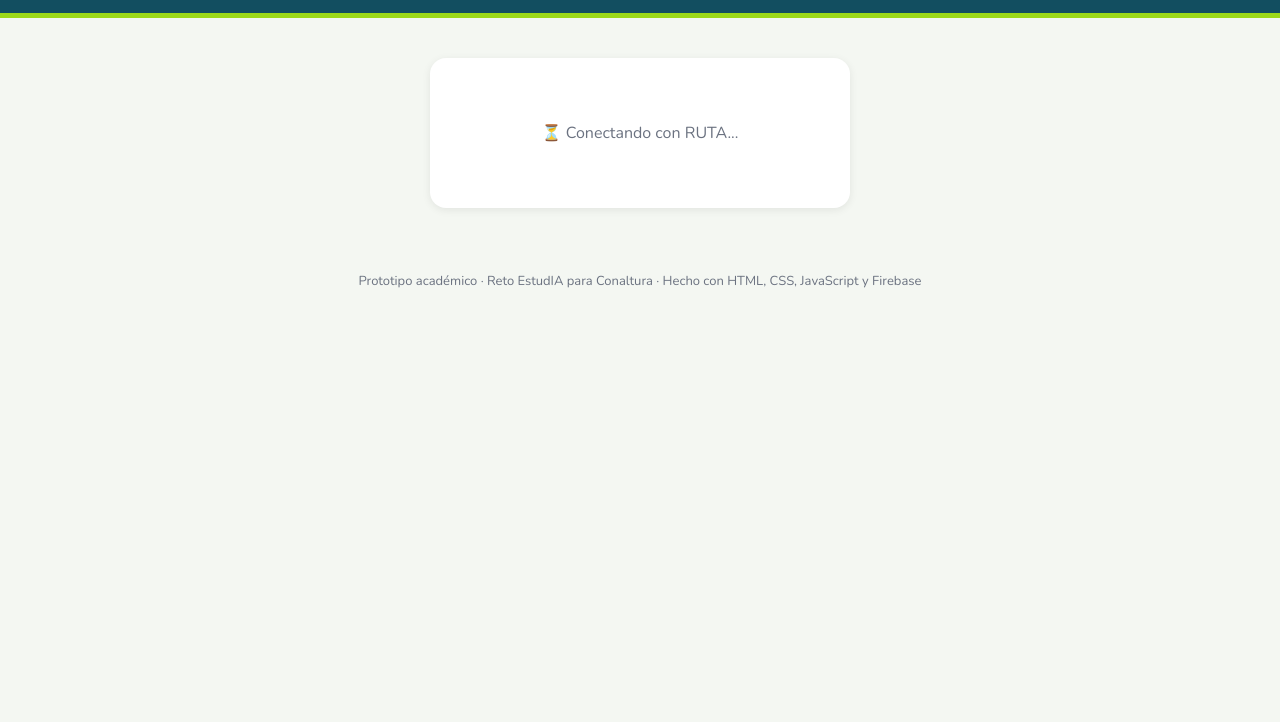
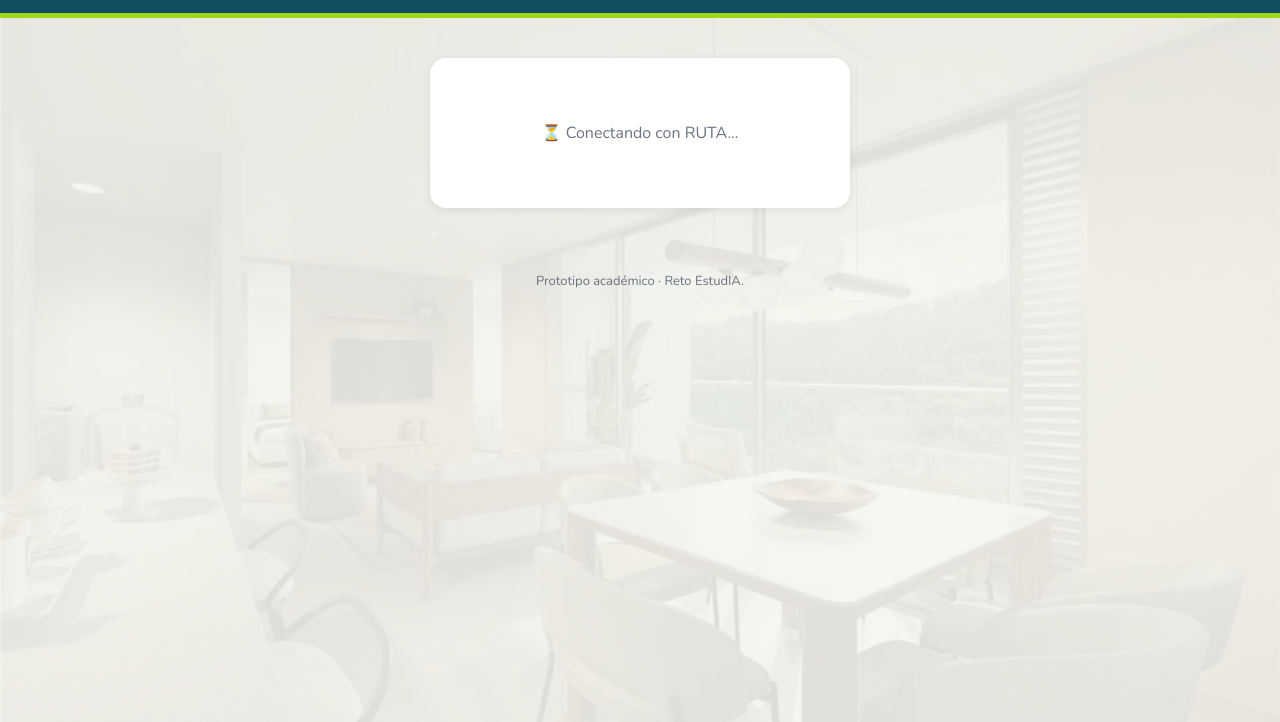
Before and after one commit to Macaph/RUTA-CONALTURA, a plain HTML site: page index.html in a window 1280 px wide. Shown: the part 78-800 px from the top of the page. Drawn offline with nearby package versions, Linux system fonts and the light colour scheme.

Commit message:
Marca de agua en el ingreso y pie de pagina

```diff
--- a/css/estilos.css
+++ b/css/estilos.css
@@ -718,3 +718,19 @@ code {
   font-weight: 700;
   color: var(--verde-oscuro);
 }
+
+/* =========================================================
+   MARCA DE AGUA EN LA PANTALLA DE INGRESO
+   La imagen cubre todo el fondo con 10% de opacidad
+   (90% transparente). Solo se ve mientras body tiene
+   la clase "en-ingreso".
+   ========================================================= */
+body.en-ingreso::before {
+  content: "";
+  position: fixed;
+  inset: 0;                       /* ocupa toda la pantalla */
+  background: url("../img/fondo-ingreso.jpg") center / cover no-repeat;
+  opacity: 0.10;                  /* 90 % transparente */
+  pointer-events: none;           /* no estorba los clics */
+  z-index: -1;                    /* queda detrás de todo */
+}
--- a/index.html
+++ b/index.html
@@ -18,7 +18,9 @@
   <link href="https://fonts.googleapis.com/css2?family=Comfortaa:wght@500;700&family=Nunito:wght@400;700&display=swap" rel="stylesheet">
   <link rel="stylesheet" href="css/estilos.css">
 </head>
-<body>
+<!-- La clase "en-ingreso" muestra la imagen de fondo (marca de agua).
+     app.js la quita al entrar y la vuelve a poner al salir. -->
+<body class="en-ingreso">
 
   <!-- ===== ENCABEZADO: siempre visible ===== -->
   <header class="encabezado">
@@ -75,7 +77,7 @@
   </main>
 
   <footer class="pie">
-    Prototipo académico · Reto EstudIA para Conaltura · Hecho con HTML, CSS, JavaScript y Firebase
+    Prototipo académico · Reto EstudIA.
   </footer>
 
   <!-- JavaScript:
--- a/js/app.js
+++ b/js/app.js
@@ -108,6 +108,7 @@ async function salir() {
 // 4. MOSTRAR LA PANTALLA CORRECTA SEGÚN LA SESIÓN
 // =====================================================================
 function mostrarIngreso() {
+  document.body.classList.add("en-ingreso");     // imagen de fondo visible
   pantallaCargando.classList.add("oculto");
   pantallaPanel.classList.add("oculto");
   cajaUsuario.classList.add("oculto");
@@ -116,6 +117,7 @@ function mostrarIngreso() {
 
 function mostrarPanel() {
   const rol = ROLES[usuarioConectado.rol];
+  document.body.classList.remove("en-ingreso");  // sin imagen de fondo adentro
 
   // Escondemos el ingreso y mostramos el panel
   pantallaCargando.classList.add("oculto");
```
Also changed, not shown: img/fondo-ingreso.jpg (added).
